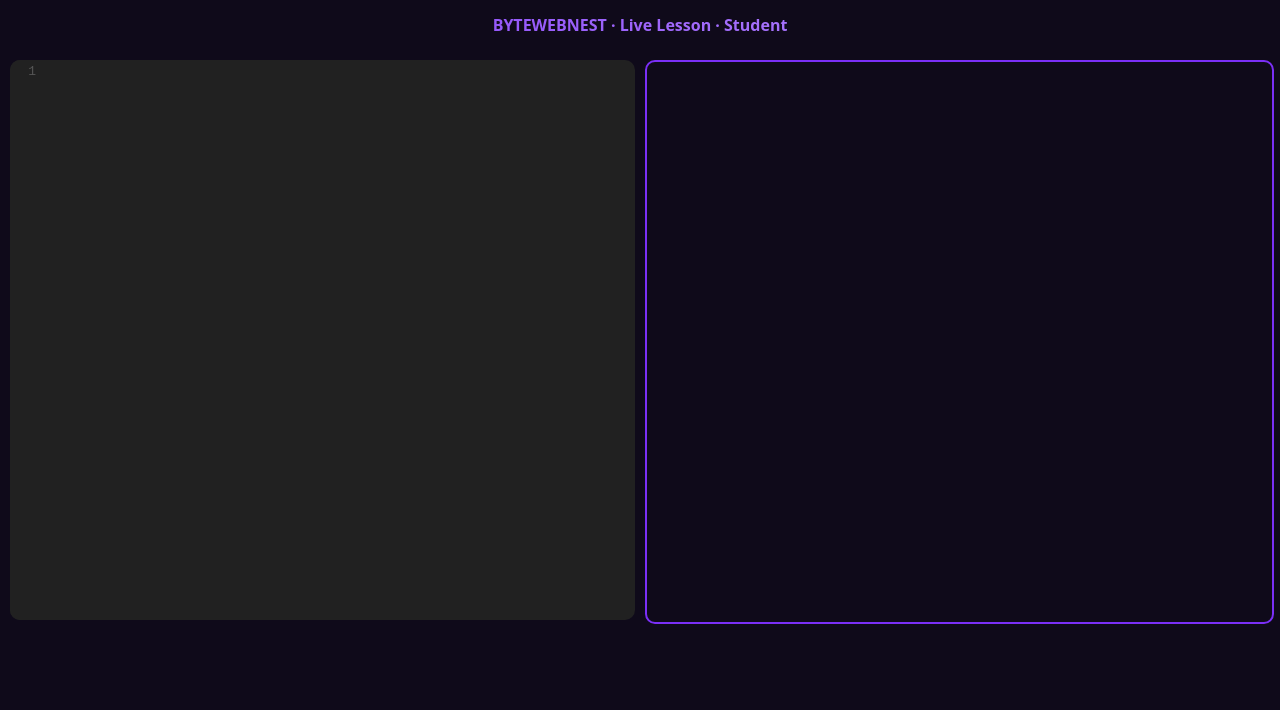
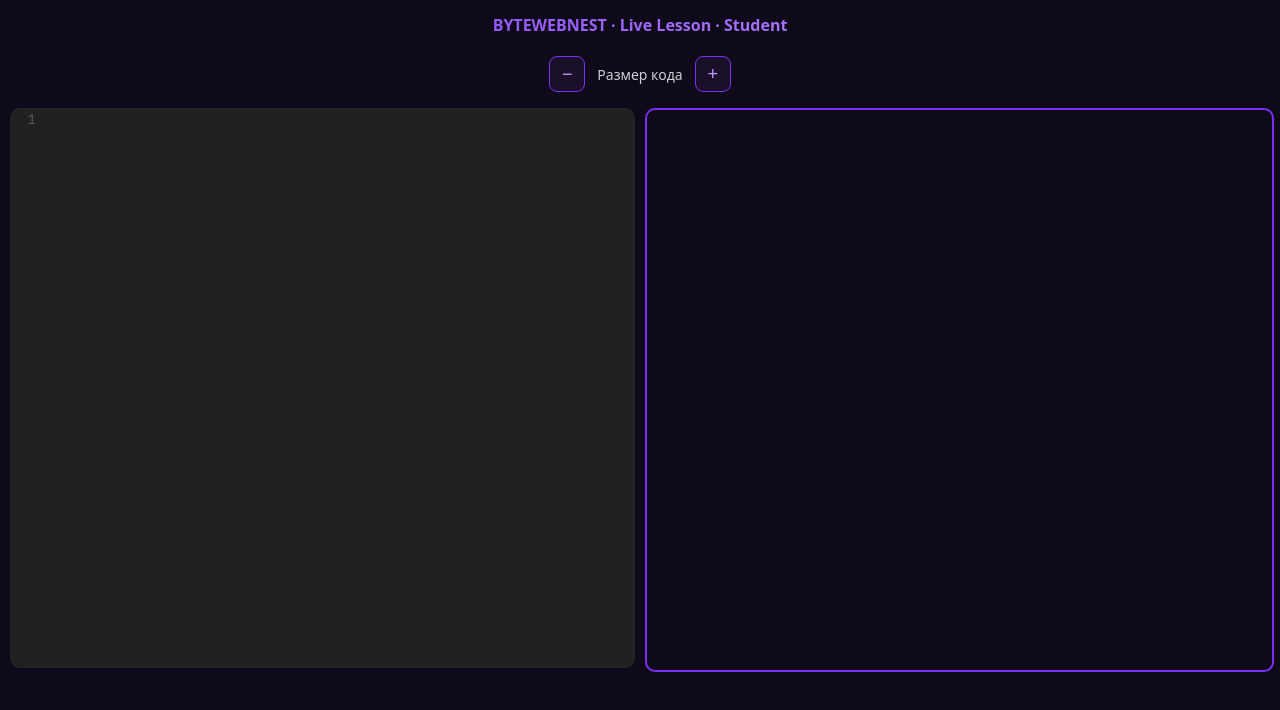
Before and after one commit to admin-bytewebnest/bwn-live-lesson, a website: page public/student.html in a window 1280 px wide. Drawn offline with nearby package versions, Linux system fonts and the light colour scheme.

Commit message:
Переписал кабинет ученика и кабинет учителя и внес правки в файл сервера

```diff
--- a/public/student.html
+++ b/public/student.html
@@ -25,6 +25,31 @@ header {
   -webkit-background-clip:text;
   -webkit-text-fill-color:transparent;
 }
+.controls {
+  display:flex;
+  justify-content:center;
+  align-items:center;
+  gap:12px;
+  padding:6px 0;
+}
+.controls button {
+  background:#1a102a;
+  border:1px solid #7b2ff7;
+  color:#c09bff;
+  font-size:18px;
+  width:36px;
+  height:36px;
+  border-radius:8px;
+  cursor:pointer;
+}
+.controls button:hover {
+  background:#7b2ff7;
+  color:#fff;
+}
+.controls span {
+  font-size:14px;
+  opacity:.8;
+}
 .grid {
   display:grid;
   grid-template-columns:1fr 1fr;
@@ -47,6 +72,12 @@ iframe {
 <body>
 <header>BYTEWEBNEST · Live Lesson · Student</header>
 
+<div class="controls">
+  <button id="fontMinus">−</button>
+  <span>Размер кода</span>
+  <button id="fontPlus">+</button>
+</div>
+
 <div class="grid">
   <textarea id="code"></textarea>
   <iframe id="preview"></iframe>
@@ -54,6 +85,9 @@ iframe {
 
 <script>
 const previewFrame = document.getElementById("preview")
+
+const baseFontSize = 14
+let currentFontSize = baseFontSize
 
 const codeMirror = CodeMirror.fromTextArea(
   document.getElementById("code"),
@@ -66,24 +100,44 @@ const codeMirror = CodeMirror.fromTextArea(
   }
 )
 
+function applyFontSize() {
+  codeMirror.getWrapperElement().style.fontSize = currentFontSize + "px"
+  codeMirror.refresh()
+}
+
+applyFontSize()
+
+document.getElementById("fontPlus").onclick = () => {
+  currentFontSize += 2
+  applyFontSize()
+}
+
+document.getElementById("fontMinus").onclick = () => {
+  if (currentFontSize > baseFontSize) {
+    currentFontSize -= 2
+    applyFontSize()
+  }
+}
+
 const ws = new WebSocket("wss://bwn-live-lesson.onrender.com")
 
-ws.onopen = ()=>{
+ws.onopen = () => {
   ws.send(JSON.stringify({
     type:"subscribe",
     lessonId:"lesson-1"
   }))
 }
 
-ws.onmessage = e=>{
+ws.onmessage = e => {
   const msg = JSON.parse(e.data)
 
-  if(msg.type==="update"){
+  if (msg.type === "update") {
     codeMirror.setValue(msg.html)
     previewFrame.srcdoc = msg.html
+    applyFontSize()
   }
 
-  if(msg.type==="cursor"){
+  if (msg.type === "cursor") {
     codeMirror.setSelection(msg.from, msg.to)
     codeMirror.scrollIntoView(msg.from, 100)
   }
```
Also changed, not shown: public/teacher.html (+2 -12 lines).
